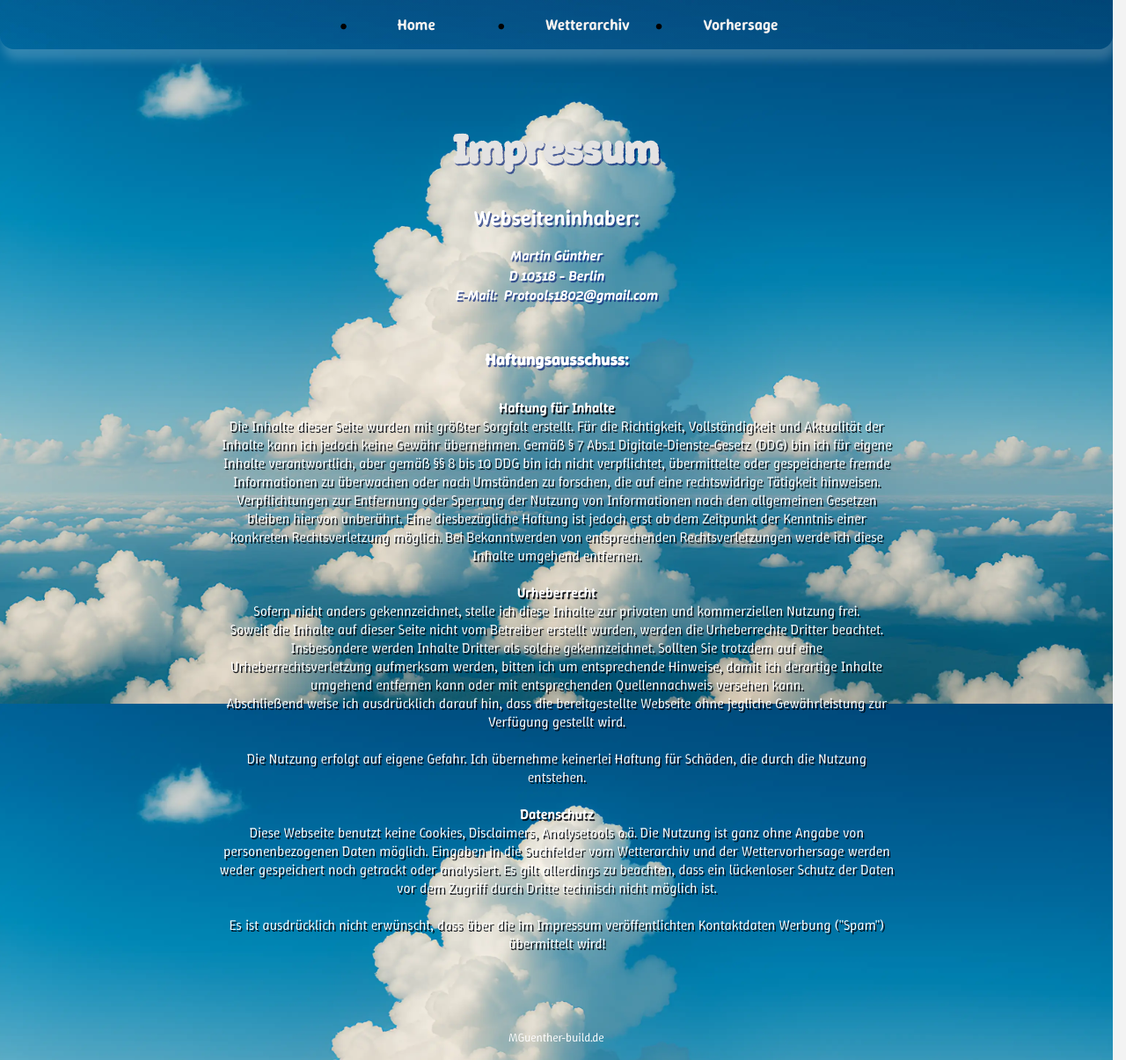
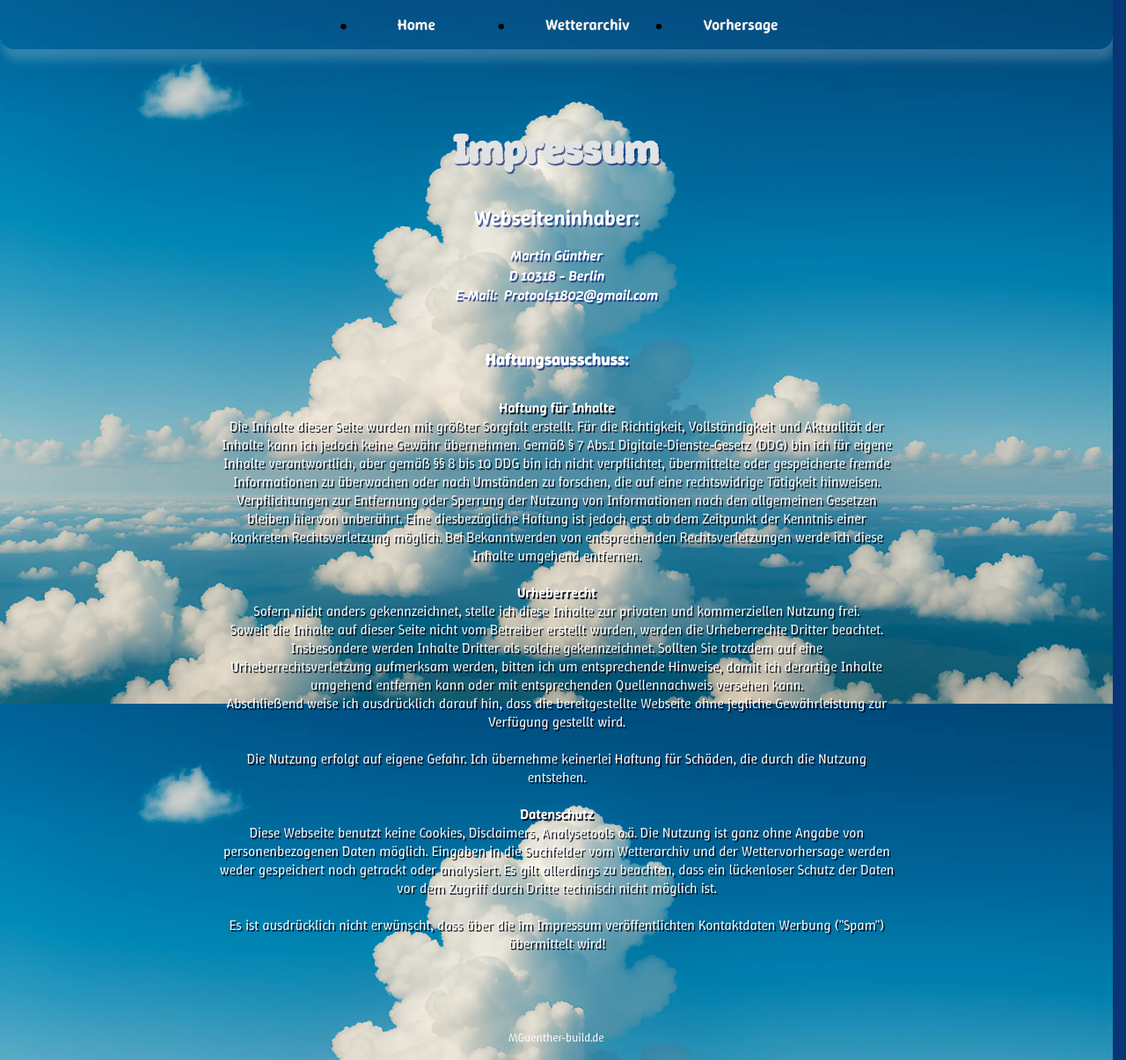
Before and after one commit to MGuenther-build/WetterApp, a Flask app: page /Impressum in a window 1280 px wide. Shown: the whole page at 88% size. Run offline with Flask 3, Linux system fonts and the light colour scheme.

Commit message:
fix Body Probs

```diff
--- a/static/Styles.css
+++ b/static/Styles.css
@@ -1,6 +1,6 @@
 
 html {
-  background-color: #f3f3f3;
+  background-color: #083574;
   height: 100%;
   width: 100%;
   scrollbar-gutter: stable;
@@ -27,6 +27,11 @@ body {
   display: flex;
   min-height: 100vh;
   margin: 0;
+  background-image: url('../static/Wallpaper.webp');
+  background-repeat: no-repeat;
+  background-position: center center;
+  background-size: 100% 100%;
+  background-attachment: fixed;
   font-family: "Winky Rough";
   box-sizing: border-box;
   flex-direction: column;
```
